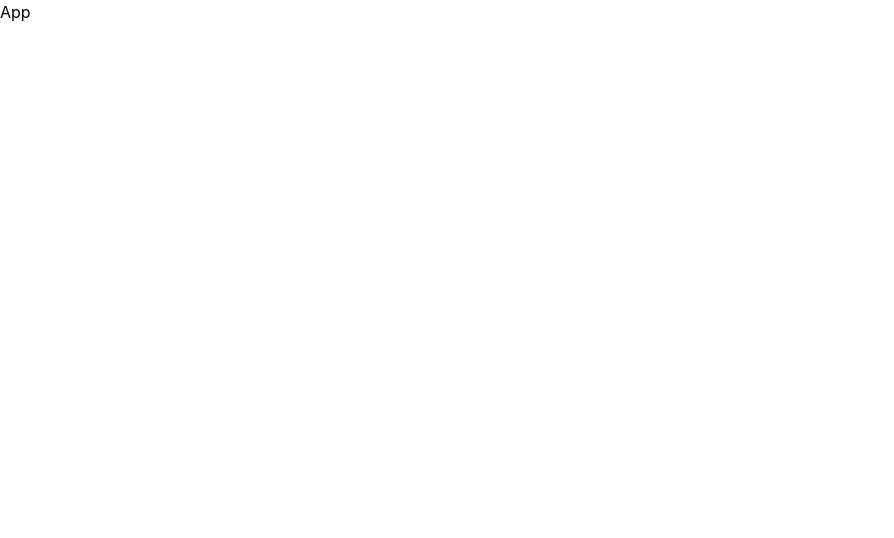
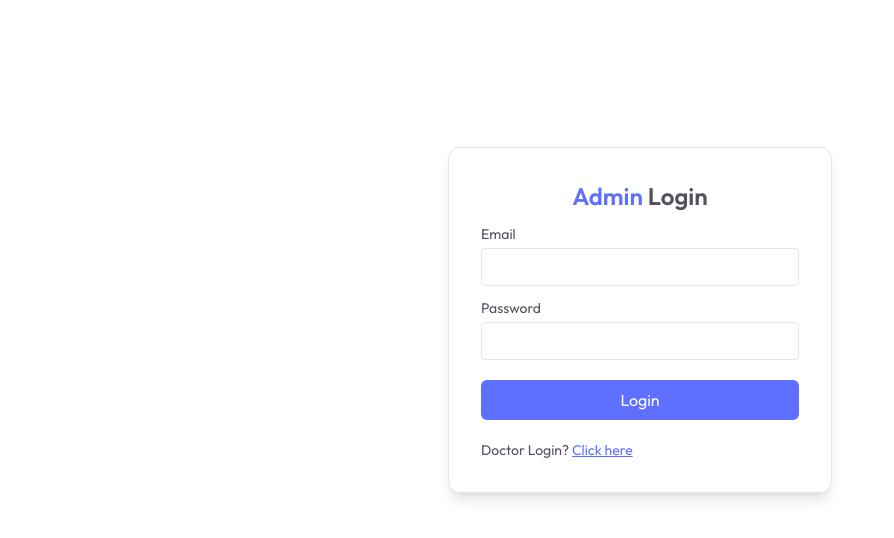
Before and after one commit to karananeja/prescripto-panel, a React (Vite) app: page / in a window 1280 px wide. Shown: the top 538 px of the page, without its empty margins (0-894 px from the left). Built offline with nearby package versions, Linux system fonts and the light colour scheme.

Commit message:
feat: implement login page and context providers for admin and doctor

```diff
--- a/src/App.tsx
+++ b/src/App.tsx
@@ -1,5 +1,9 @@
-const App = () => {
-  return <div>App</div>;
+import { Login } from './pages/Login';
+
+export const App = () => {
+  return (
+    <div>
+      <Login />
+    </div>
+  );
 };
-
-export default App;
--- /dev/null
+++ b/src/context/AdminContext.tsx
@@ -0,0 +1,33 @@
+import { createContext, useContext, useState } from 'react';
+
+import type { ReactNode } from 'react';
+
+type PropsType = { children: ReactNode };
+
+type AdminContextType = {
+  adminToken: string;
+  setAdminToken: (token: string) => void;
+};
+
+const AdminContext = createContext<AdminContextType | null>(null);
+
+export const AdminContextProvider = ({ children }: PropsType) => {
+  const [adminToken, setAdminToken] = useState('');
+
+  const value: AdminContextType = { adminToken, setAdminToken };
+
+  return (
+    <AdminContext.Provider value={value}>{children}</AdminContext.Provider>
+  );
+};
+
+// eslint-disable-next-line react-refresh/only-export-components
+export const useAdminContext = () => {
+  const context = useContext(AdminContext);
+  if (!context) {
+    throw new Error(
+      'useAdminContext must be used within an <AdminContextProvider />'
+    );
+  }
+  return context;
+};
--- /dev/null
+++ b/src/context/AppContext.tsx
@@ -0,0 +1,26 @@
+import { createContext, useContext } from 'react';
+
+import type { ReactNode } from 'react';
+
+type PropsType = { children: ReactNode };
+
+type AppContextType = { currencySymbol: string };
+
+const AppContext = createContext<AppContextType | null>(null);
+
+export const AppContextProvider = ({ children }: PropsType) => {
+  const currencySymbol = '₹';
+  const value: AppContextType = { currencySymbol };
+  return <AppContext.Provider value={value}>{children}</AppContext.Provider>;
+};
+
+// eslint-disable-next-line react-refresh/only-export-components
+export const useAppContext = () => {
+  const context = useContext(AppContext);
+  if (!context) {
+    throw new Error(
+      'useAppContext must be used within an <AppContextProvider />'
+    );
+  }
+  return context;
+};
--- /dev/null
+++ b/src/context/DoctorContext.tsx
@@ -0,0 +1,28 @@
+import { createContext, useContext } from 'react';
+
+import type { ReactNode } from 'react';
+
+type PropsType = { children: ReactNode };
+
+type DoctorContextType = { currencySymbol: string };
+
+const DoctorContext = createContext<DoctorContextType | null>(null);
+
+export const DoctorContextProvider = ({ children }: PropsType) => {
+  const currencySymbol = '₹';
+  const value: DoctorContextType = { currencySymbol };
+  return (
+    <DoctorContext.Provider value={value}>{children}</DoctorContext.Provider>
+  );
+};
+
+// eslint-disable-next-line react-refresh/only-export-components
+export const useDoctorContext = () => {
+  const context = useContext(DoctorContext);
+  if (!context) {
+    throw new Error(
+      'useDoctorContext must be used within an <DoctorContextProvider />'
+    );
+  }
+  return context;
+};
--- a/src/index.css
+++ b/src/index.css
@@ -1 +1,18 @@
+@import url('https://fonts.googleapis.com/css2?family=Outfit:wght@100..900&display=swap');
+
 @import 'tailwindcss';
+
+@theme inline {
+  --color-primary: #5f6fff;
+  --color-border: #e5e7eb;
+}
+
+::-webkit-scrollbar {
+  @apply hidden;
+}
+
+@layer base {
+  html {
+    font-family: 'Outfit', serif;
+  }
+}
--- a/src/main.tsx
+++ b/src/main.tsx
@@ -3,10 +3,19 @@ import './index.css';
 import { createRoot } from 'react-dom/client';
 import { BrowserRouter } from 'react-router-dom';
 
-import App from './App';
+import { App } from './App';
+import { AppContextProvider } from './context/AppContext';
+import { AdminContextProvider } from './context/AdminContext';
+import { DoctorContextProvider } from './context/DoctorContext';
 
 createRoot(document.getElementById('root')!).render(
   <BrowserRouter>
-    <App />
+    <AdminContextProvider>
+      <DoctorContextProvider>
+        <AppContextProvider>
+          <App />
+        </AppContextProvider>
+      </DoctorContextProvider>
+    </AdminContextProvider>
   </BrowserRouter>
 );
--- /dev/null
+++ b/src/pages/Login.tsx
@@ -0,0 +1,73 @@
+import { useState } from 'react';
+
+import type { ChangeEvent } from 'react';
+
+export const Login = () => {
+  const [isAdmin, setIsAdmin] = useState(true);
+  const [email, setEmail] = useState('');
+  const [password, setPassword] = useState('');
+
+  const handleSubmit = (event: ChangeEvent<HTMLFormElement>) => {
+    event.preventDefault();
+    console.log({ email, password });
+  };
+
+  return (
+    <form className='flex items-center min-h-[80vh]' onSubmit={handleSubmit}>
+      <div className='flex flex-col items-start gap-3 shadow-lg m-auto p-8 border border-border rounded-xl min-w-80 sm:min-w-96 text-zinc-600 text-sm'>
+        <p className='m-auto font-semibold text-2xl'>
+          <span className='text-primary'>{isAdmin ? 'Admin' : 'Doctor'}</span>{' '}
+          Login
+        </p>
+
+        <div className='w-full'>
+          <p>Email</p>
+          <input
+            className='mt-1 p-2 border border-border rounded w-full'
+            type='email'
+            value={email}
+            onChange={(e) => setEmail(e.target.value)}
+            required
+          />
+        </div>
+
+        <div className='w-full'>
+          <p>Password</p>
+          <input
+            className='mt-1 p-2 border border-border rounded w-full'
+            type='password'
+            value={password}
+            onChange={(e) => setPassword(e.target.value)}
+            required
+          />
+        </div>
+
+        <button className='bg-primary my-2 py-2 rounded-md w-full text-white text-base'>
+          Login
+        </button>
+
+        {isAdmin ? (
+          <p>
+            Doctor Login?{' '}
+            <span
+              className='text-primary underline cursor-pointer'
+              onClick={() => setIsAdmin(!isAdmin)}
+            >
+              Click here
+            </span>
+          </p>
+        ) : (
+          <p>
+            Admin Login?{' '}
+            <span
+              className='text-primary underline cursor-pointer'
+              onClick={() => setIsAdmin(!isAdmin)}
+            >
+              Click here
+            </span>
+          </p>
+        )}
+      </div>
+    </form>
+  );
+};
```
